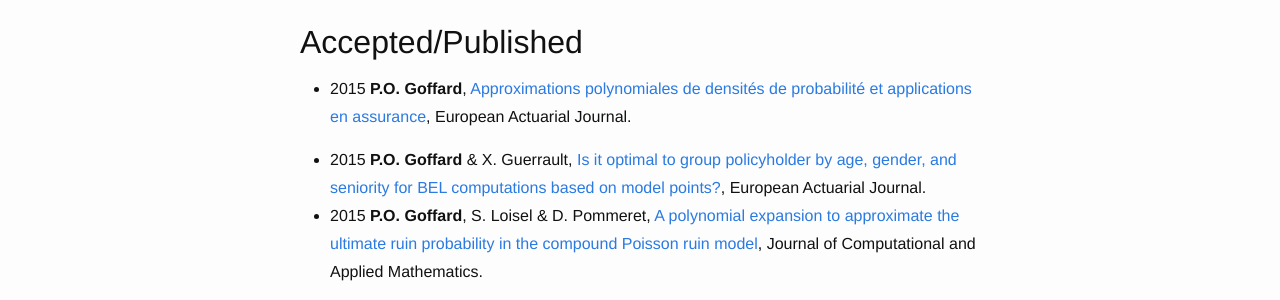
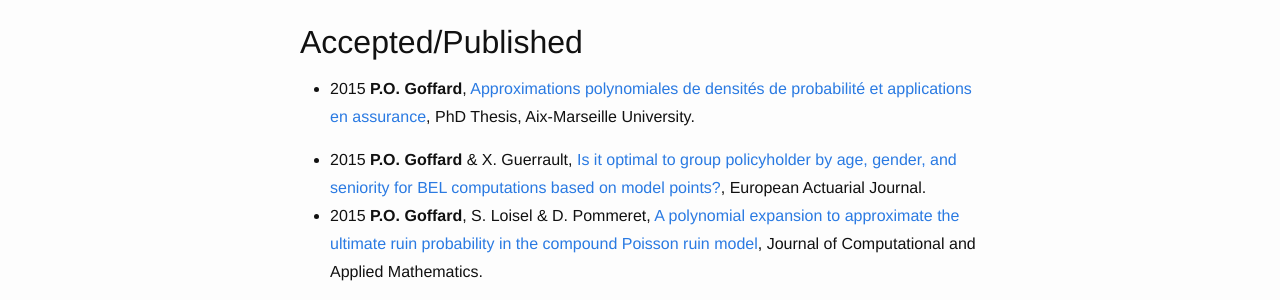
Before and after one commit to LaGauffre/LaGauffre.github.io, a Jekyll site: the page built from Publications.md, in a window 1280 px wide. Shown: the part 195-495 px from the top of the page. Built offline with Jekyll 4.4.1, drawn with Linux system fonts in a browser that asks for light colours; nearby versions of some CDN libraries; Markdown is read by kramdown in place of the engine named in the settings.

Commit message:
Modif Publications

```diff
--- a/Publications.md
+++ b/Publications.md
@@ -5,7 +5,7 @@ permalink: /Publi/
 ---
 
 ##Accepted/Published
-* 2015 **P.O. Goffard**, [Approximations polynomiales de densités de probabilité et applications en assurance](/Publications/Main.pdf), European Actuarial Journal.
+* 2015 **P.O. Goffard**, [Approximations polynomiales de densités de probabilité et applications en assurance](/Publications/Main.pdf), PhD Thesis, Aix-Marseille University.
 
 * 2015 **P.O. Goffard** & X. Guerrault, [Is it optimal to group policyholder by age, gender, and seniority for BEL computations based on model points?](/Publications/GoffardGuerraultModelPointsEaJ2015.pdf), European Actuarial Journal.
 * 2015 **P.O. Goffard**, S. Loisel & D. Pommeret, [A polynomial expansion to approximate the ultimate ruin probability in the compound Poisson ruin model](/Publications/Goffard_Loisel_Pommeret_June2015_Ruin_Probability_Approximation.pdf), Journal of Computational and Applied Mathematics.
```
